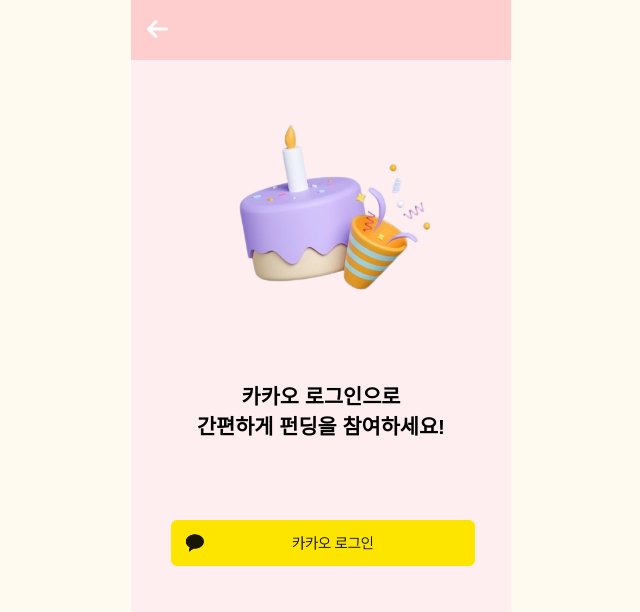
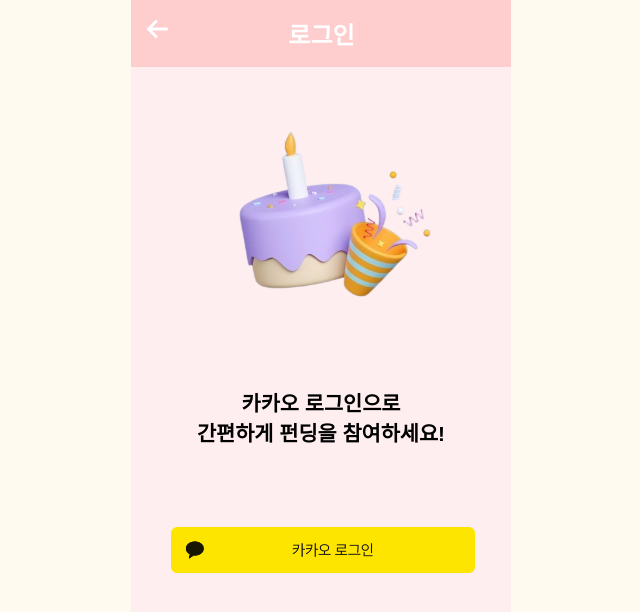
Before and after one commit to Haedal-Appdong-Hackathon/05_birthday_funding_Frontend, a React (Vite) app in the folder birthday_funding/: page /login in a window 1280 px wide. Shown: the top 612 px of the page, without its empty margins (319-959 px from the left). Built offline with nearby package versions, Linux system fonts and the light colour scheme; no server answers.

Commit message:
[Feat]: 로그인 페이지 헤더 수정

```diff
--- a/birthday_funding/src/Layout/Footer.jsx
+++ b/birthday_funding/src/Layout/Footer.jsx
@@ -2,7 +2,7 @@
 
 // Footer 안에 들어갈 내용을 props로 받아서 계속 재사용 하고싶은데 어케하는지 모르겠음... 추후 수정
 const Footer = (props) => {
-    const msg = props.msg
+    const msg = props.msg;
     return (
         <>
             <div className="Footer-container">{msg}</div>
--- a/birthday_funding/src/Layout/Header.jsx
+++ b/birthday_funding/src/Layout/Header.jsx
@@ -2,9 +2,10 @@
 import { FontAwesomeIcon } from '@fortawesome/react-fontawesome';
 import './Header.scss';
 
+/* eslint-disable */
 const Header = (props) => {
-    const {msg, isMain} = props
-    console.log(msg, isMain)
+    const { msg, isMain } = props;
+    console.log(msg, isMain);
     return (
         <>
             <ul className="Header-container">
--- a/birthday_funding/src/Layout/Header.scss
+++ b/birthday_funding/src/Layout/Header.scss
@@ -6,6 +6,7 @@
     max-width: 380px;
 
     font-size: 1.5rem;
+    font-weight: 600;
 
     color: $color-white;
     padding: 1rem;
--- a/birthday_funding/src/pages/LoginPage/LoginPage.jsx
+++ b/birthday_funding/src/pages/LoginPage/LoginPage.jsx
@@ -4,7 +4,7 @@
 const LoginPage = () => {
     return (
         <>
-            <Header />
+            <Header msg={'로그인'} isMain={false} />
             <div className="login-container">
                 <img className="cake-item" src="../../../public/images/login/cake-3D.png" alt="cake" />
                 <p>
```
